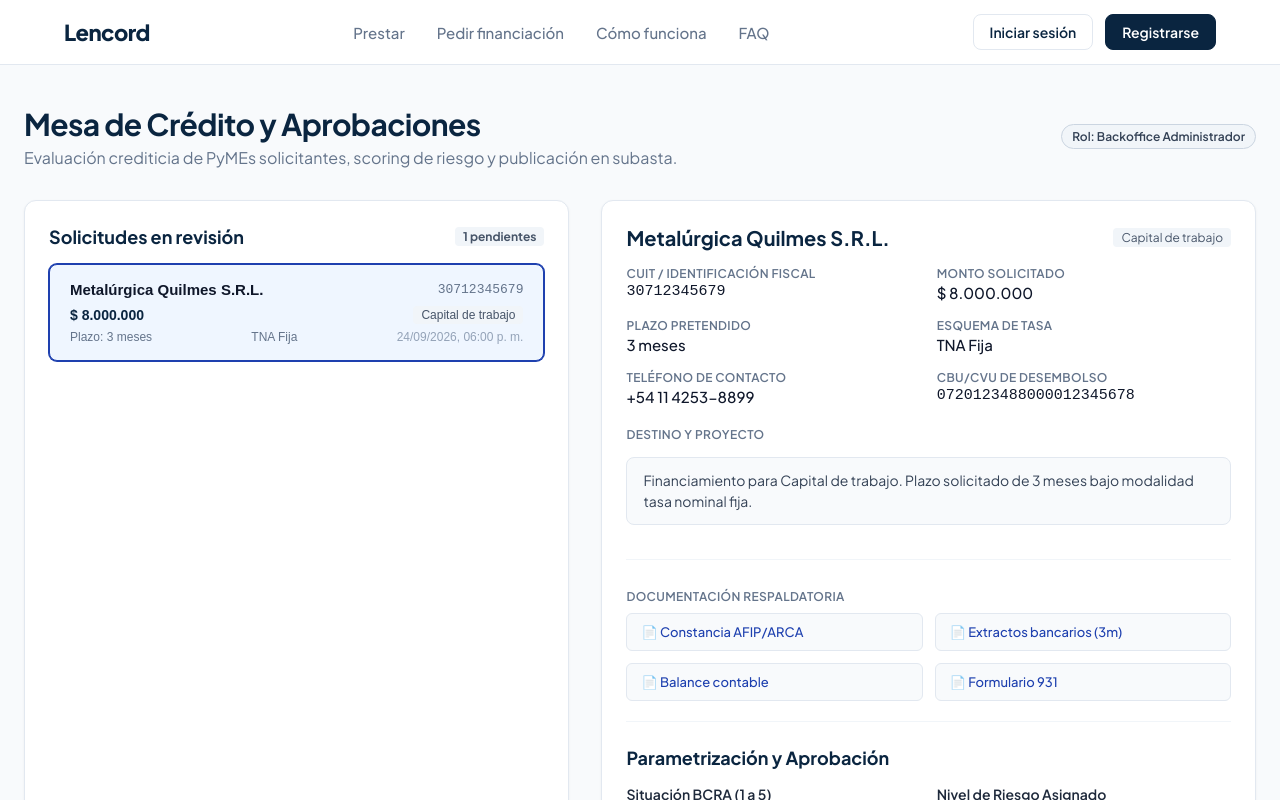
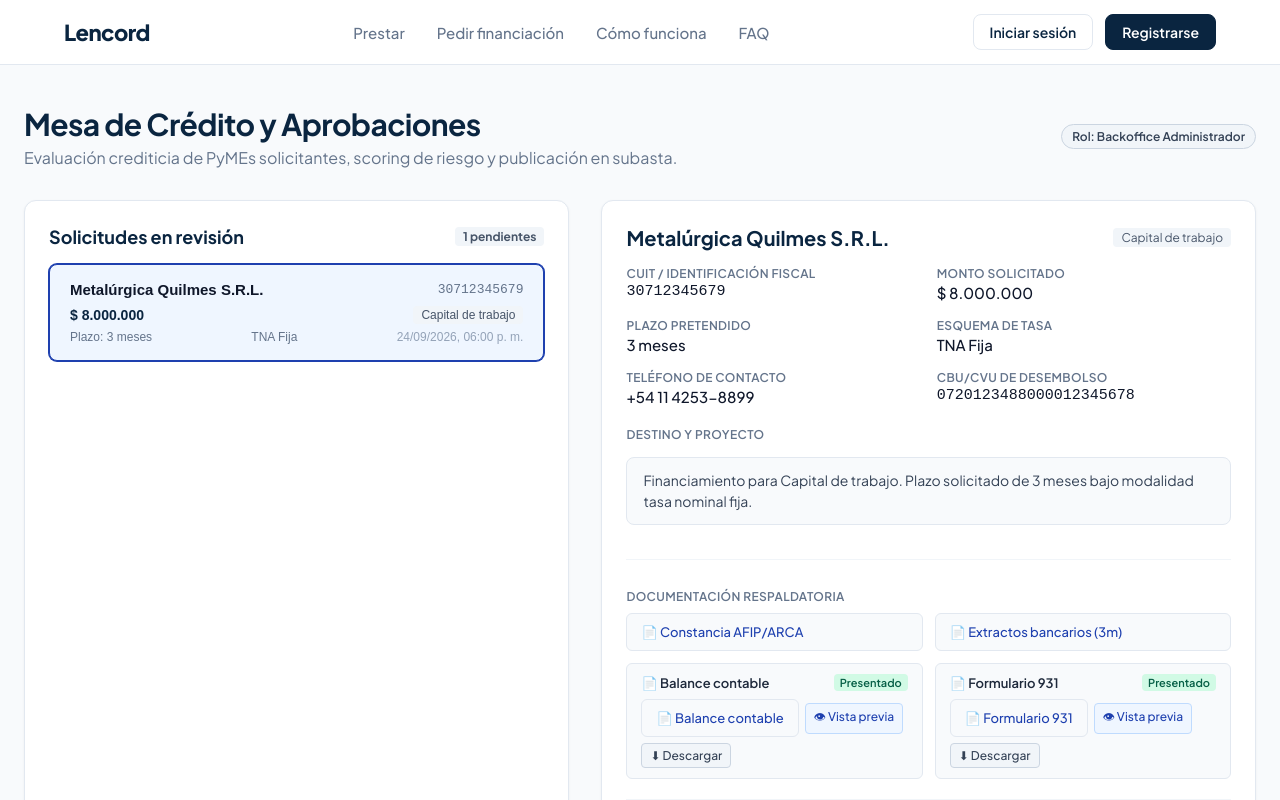
Before and after one commit to rfhfmnn/lencord, a Next.js app: page /admin in a window 1280 px wide. Shown: the top 800 px of the page. Built offline with nearby package versions, Linux system fonts and the light colour scheme; no server answers.

Commit message:
feat(task-36): admin console document viewer with signed URLs

```diff
--- a/components/admin/AdminConsole.tsx
+++ b/components/admin/AdminConsole.tsx
@@ -4,7 +4,7 @@ import React, { useCallback, useEffect, useMemo, useState } from 'react';
 import type { BcraSituation, Loan, Profile, RiskTier, SmeCreditProfile } from '@/types';
 import { useServices } from '@/context/ServiceProvider';
 import { createServices } from '@/services/factory';
-import { createSupabaseBrowserClient } from '@/services/supabase';
+import { createSupabaseBrowserClient, SupabaseStorageService } from '@/services/supabase';
 import { Button } from '@/components/ui/Button';
 import { TierBadge } from '@/components/ui/TierBadge';
 import { formatCurrency } from '@/components/home/HeroSimulator';
@@ -18,6 +18,7 @@ export interface AdminConsoleProps {
   initialCreditProfiles?: Record<string, SmeCreditProfile>;
   className?: string;
   pollIntervalMs?: number;
+  storageService?: SupabaseStorageService;
 }
 
 export function AdminConsole({
@@ -26,6 +27,7 @@ export function AdminConsole({
   initialCreditProfiles,
   className = '',
   pollIntervalMs,
+  storageService,
 }: AdminConsoleProps) {
   let servicesFromContext: ReturnType<typeof useServices> | null = null;
   try {
@@ -205,6 +207,73 @@ export function AdminConsole({
     return loans.find((l) => l.id === selectedLoanId) ?? null;
   }, [loans, selectedLoanId, pendingLoans]);
 
+  const selectedProfile = useMemo(() => {
+    return selectedLoan ? profilesMap[selectedLoan.borrower_id] ?? null : null;
+  }, [selectedLoan, profilesMap]);
+
+  const selectedCreditProfile = useMemo(() => {
+    return selectedLoan ? creditProfilesMap[selectedLoan.borrower_id] ?? null : null;
+  }, [selectedLoan, creditProfilesMap]);
+
+  // Short-lived signed URLs (15-min expiration) via Supabase Storage client
+  const [signedUrls, setSignedUrls] = useState<Record<string, string>>({});
+  const [docErrors, setDocErrors] = useState<Record<string, string>>({});
+
+  useEffect(() => {
+    let isCancelled = false;
+
+    async function resolveSignedUrls() {
+      if (!selectedCreditProfile) {
+        setSignedUrls({});
+        setDocErrors({});
+        return;
+      }
+
+      const newSignedUrls: Record<string, string> = {};
+      const newErrors: Record<string, string> = {};
+
+      const docsToResolve: Array<{ key: 'balance' | 'f931'; rawUrl: string | null }> = [
+        { key: 'balance', rawUrl: selectedCreditProfile.balance_sheet_url },
+        { key: 'f931', rawUrl: selectedCreditProfile.f931_url },
+      ];
+
+      for (const { key, rawUrl } of docsToResolve) {
+        if (!rawUrl) continue;
+
+        if (storageService) {
+          try {
+            const cleanPath = rawUrl
+              .replace(/^https?:\/\/[^/]+\/storage\/v1\/object\/(?:public|sign)\/loan-documents\//, '')
+              .replace(/^https?:\/\/[^/]+\/documents\//, '')
+              .replace(/^loan-documents\//, '');
+
+            const res = await storageService.createSignedDocumentUrl(cleanPath, 900);
+            if (res.signedUrl) {
+              newSignedUrls[key] = res.signedUrl;
+            } else if (res.error) {
+              newErrors[key] = res.error.message || 'Error al generar enlace seguro: No autorizado o token expirado.';
+            }
+          } catch (err: any) {
+            newErrors[key] = err?.message || 'Error al generar enlace seguro: No autorizado o token expirado.';
+          }
+        } else {
+          newSignedUrls[key] = rawUrl;
+        }
+      }
+
+      if (!isCancelled) {
+        setSignedUrls(newSignedUrls);
+        setDocErrors(newErrors);
+      }
+    }
+
+    resolveSignedUrls();
+
+    return () => {
+      isCancelled = true;
+    };
+  }, [selectedCreditProfile, storageService]);
+
   // Reset form when selected loan changes
   useEffect(() => {
     if (selectedLoan) {
@@ -324,9 +393,6 @@ export function AdminConsole({
       </div>
     );
   }
-
-  const selectedProfile = selectedLoan ? profilesMap[selectedLoan.borrower_id] : null;
-  const selectedCreditProfile = selectedLoan ? creditProfilesMap[selectedLoan.borrower_id] : null;
 
   return (
     <div className={`${styles.adminContainer} ${className}`} data-testid="admin-console">
@@ -521,37 +587,118 @@ export function AdminConsole({
                     📄 Extractos bancarios (3m)
                   </a>
 
+                  {/* Balance contable */}
                   {selectedCreditProfile?.balance_sheet_url ? (
+                    docErrors['balance'] ? (
+                      <div className={styles.docErrorBox} data-testid="doc-error-balance" role="alert">
+                        {docErrors['balance']}
+                      </div>
+                    ) : (
+                      <div className={styles.docCard} data-testid="doc-card-balance">
+                        <div className={styles.docCardHeader}>
+                          <span className={styles.docTitle}>📄 Balance contable</span>
+                          <span className={styles.badgeSuccess} data-testid="badge-balance-provided">
+                            Presentado
+                          </span>
+                        </div>
+                        <div className={styles.docActions}>
                           <a
-                      href={selectedCreditProfile.balance_sheet_url}
+                            href={signedUrls['balance'] ?? selectedCreditProfile.balance_sheet_url}
                             target="_blank"
-                      rel="noreferrer"
+                            rel="noopener noreferrer"
                             className={styles.docLink}
                             data-testid="link-doc-balance"
+                            title="Vista previa en pestaña segura"
                           >
                             📄 Balance contable
                           </a>
+                          <a
+                            href={signedUrls['balance'] ?? selectedCreditProfile.balance_sheet_url}
+                            target="_blank"
+                            rel="noopener noreferrer"
+                            className={styles.docPreviewBtn}
+                            data-testid="btn-preview-balance"
+                          >
+                            👁 Vista previa
+                          </a>
+                          <a
+                            href={signedUrls['balance'] ?? selectedCreditProfile.balance_sheet_url}
+                            download
+                            target="_blank"
+                            rel="noopener noreferrer"
+                            className={styles.docDownloadBtn}
+                            data-testid="btn-download-balance"
+                          >
+                            ⬇ Descargar
+                          </a>
+                        </div>
+                      </div>
+                    )
                   ) : (
                     <div className={styles.docDisabled} data-testid="doc-balance-missing">
-                      📄 Balance: No presentado
+                      <span className={styles.badgeWarning} data-testid="badge-balance-omitted">
+                        Documento no presentado
+                      </span>
+                      <span>📄 Balance: No presentado</span>
                     </div>
                   )}
 
+                  {/* Formulario 931 */}
                   {selectedCreditProfile?.f931_url ? (
+                    docErrors['f931'] ? (
+                      <div className={styles.docErrorBox} data-testid="doc-error-f931" role="alert">
+                        {docErrors['f931']}
+                      </div>
+                    ) : (
+                      <div className={styles.docCard} data-testid="doc-card-f931">
+                        <div className={styles.docCardHeader}>
+                          <span className={styles.docTitle}>📄 Formulario 931</span>
+                          <span className={styles.badgeSuccess} data-testid="badge-f931-provided">
+                            Presentado
+                          </span>
+                        </div>
+                        <div className={styles.docActions}>
                           <a
-                      href={selectedCreditProfile.f931_url}
+                            href={signedUrls['f931'] ?? selectedCreditProfile.f931_url}
                             target="_blank"
-                      rel="noreferrer"
+                            rel="noopener noreferrer"
                             className={styles.docLink}
                             data-testid="link-doc-f931"
+                            title="Vista previa en pestaña segura"
                           >
                             📄 Formulario 931
                           </a>
+                          <a
+                            href={signedUrls['f931'] ?? selectedCreditProfile.f931_url}
+                            target="_blank"
+                            rel="noopener noreferrer"
+                            className={styles.docPreviewBtn}
+                            data-testid="btn-preview-f931"
+                          >
+                            👁 Vista previa
+                          </a>
+                          <a
+                            href={signedUrls['f931'] ?? selectedCreditProfile.f931_url}
+                            download
+                            target="_blank"
+                            rel="noopener noreferrer"
+                            className={styles.docDownloadBtn}
+                            data-testid="btn-download-f931"
+                          >
+                            ⬇ Descargar
+                          </a>
+                        </div>
+                      </div>
+                    )
                   ) : (
                     <div className={styles.docDisabled} data-testid="doc-f931-missing">
-                      📄 Formulario 931: No presentado
+                      <span className={styles.badgeWarning} data-testid="badge-f931-omitted">
+                        Documento no presentado
+                      </span>
+                      <span>📄 Formulario 931: No presentado</span>
                     </div>
                   )}
+
                 </div>
               </div>
 
--- a/components/admin/admin.module.css
+++ b/components/admin/admin.module.css
@@ -259,7 +259,103 @@
   padding: 0.625rem 0.875rem;
   border-radius: 0.375rem;
   font-size: 0.8125rem;
+  display: flex;
+  flex-direction: column;
+  gap: 0.375rem;
 }
+
+.docCard {
+  background-color: #f8fafc;
+  border: 1px solid #e2e8f0;
+  border-radius: 0.375rem;
+  padding: 0.625rem 0.875rem;
+  display: flex;
+  flex-direction: column;
+  gap: 0.5rem;
+}
+
+.docCardHeader {
+  display: flex;
+  align-items: center;
+  justify-content: space-between;
+  gap: 0.5rem;
+}
+
+.docTitle {
+  font-size: 0.8125rem;
+  font-weight: 600;
+  color: #1e293b;
+}
+
+.docActions {
+  display: flex;
+  align-items: center;
+  gap: 0.375rem;
+  flex-wrap: wrap;
+}
+
+.docPreviewBtn,
+.docDownloadBtn {
+  display: inline-flex;
+  align-items: center;
+  gap: 0.25rem;
+  padding: 0.25rem 0.5rem;
+  border-radius: 0.25rem;
+  font-size: 0.75rem;
+  font-weight: 500;
+  text-decoration: none;
+  cursor: pointer;
+  transition: all 0.15s ease;
+}
+
+.docPreviewBtn {
+  background-color: #eff6ff;
+  color: #1e40af;
+  border: 1px solid #bfdbfe;
+}
+
+.docPreviewBtn:hover {
+  background-color: #dbeafe;
+}
+
+.docDownloadBtn {
+  background-color: #f1f5f9;
+  color: #334155;
+  border: 1px solid #cbd5e1;
+}
+
+.docDownloadBtn:hover {
+  background-color: #e2e8f0;
+}
+
+.badgeSuccess {
+  font-size: 0.6875rem;
+  font-weight: 600;
+  color: #065f46;
+  background-color: #d1fae5;
+  padding: 0.125rem 0.375rem;
+  border-radius: 0.25rem;
+}
+
+.badgeWarning {
+  font-size: 0.6875rem;
+  font-weight: 600;
+  color: #92400e;
+  background-color: #fef3c7;
+  padding: 0.125rem 0.375rem;
+  border-radius: 0.25rem;
+}
+
+.docErrorBox {
+  font-size: 0.75rem;
+  color: #dc2626;
+  background-color: #fef2f2;
+  border: 1px solid #fecaca;
+  padding: 0.375rem 0.5rem;
+  border-radius: 0.25rem;
+  margin-top: 0.25rem;
+}
+
 
 /* Scoring Form */
 .formGroup {
```
Also changed, not shown: 1 other file (tests, documents, lock files or other folders). Lines whose indentation alone changed are shown as unchanged.
